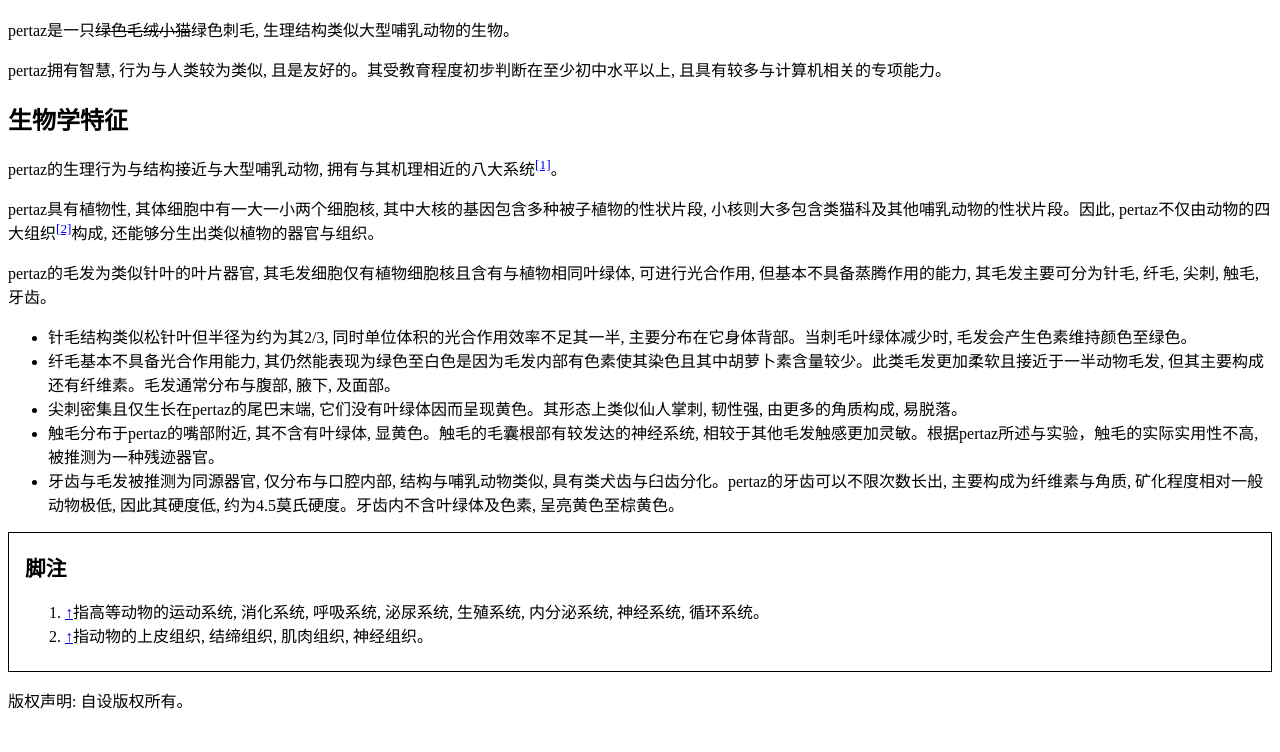
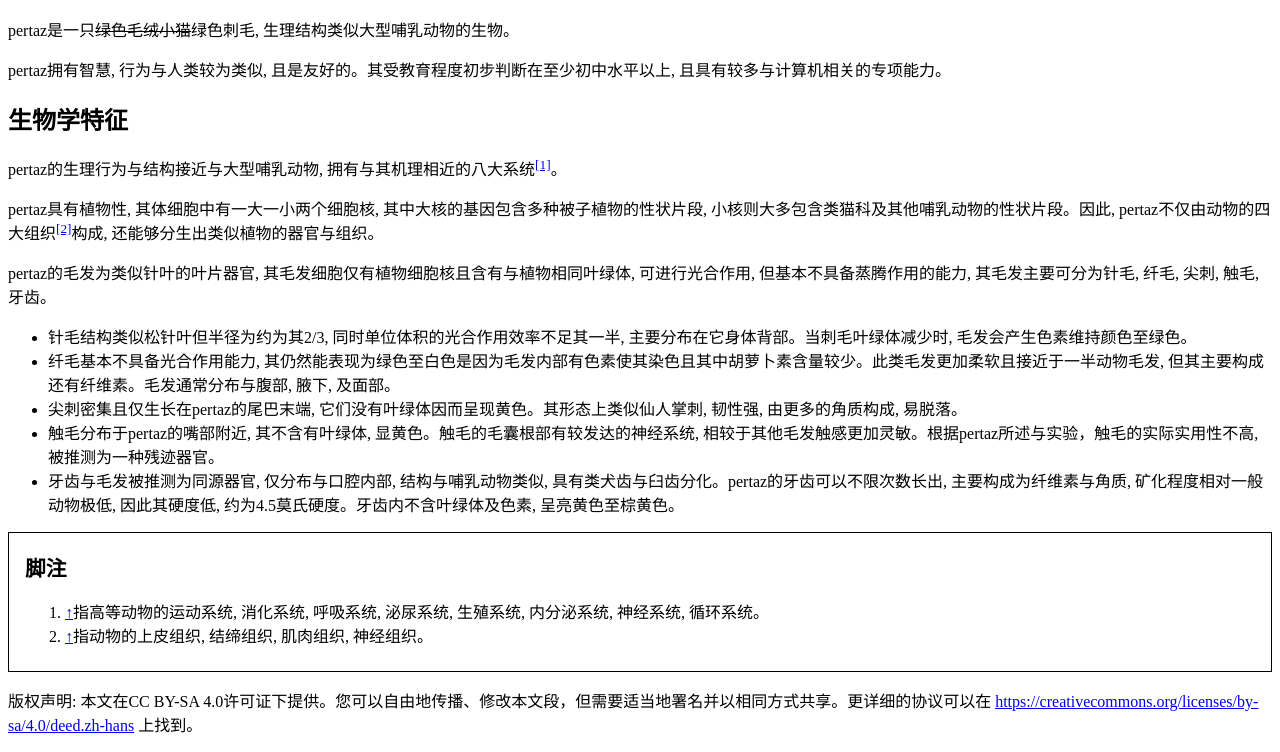
Before and after one commit to pltision/pltision.github.io, a plain HTML site: page docs/自设.html in a window 1280 px wide. Shown: the part 104-856 px from the top of the page. Before the commit the page ends 832 px from the top, so only its background shows below. Drawn offline with Linux system fonts and the light colour scheme.

Commit message:
Update 自设.html

```diff
--- a/docs/自设.html
+++ b/docs/自设.html
@@ -35,6 +35,6 @@
                 <li id="cite-2"><a href="#cite_ref-2" aria-label="跳转" title="跳转">↑</a>指动物的上皮组织, 结缔组织, 肌肉组织, 神经组织。</li>
             </ol>
         </div>
-        <p>版权声明: 自设版权所有。</p>
+        <p>版权声明: 本文在CC BY-SA 4.0许可证下提供。您可以自由地传播、修改本文段，但需要适当地署名并以相同方式共享。更详细的协议可以在 <a href="https://creativecommons.org/licenses/by-sa/4.0/deed.zh-hans" target="_blank">https://creativecommons.org/licenses/by-sa/4.0/deed.zh-hans</a> 上找到。</p>
     </body>
 </html>
```
